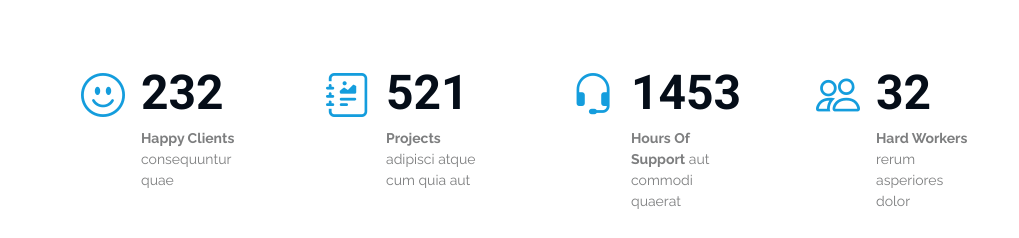
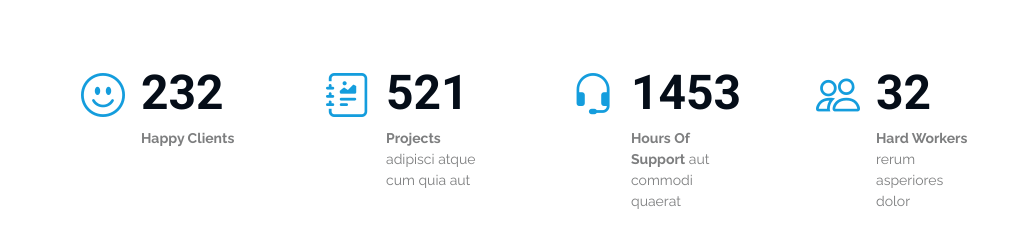
Before and after one commit to Maulana123676/Maulana123676.github.io, a plain HTML site: page index.html in a window 1280 px wide. Shown: the part 1600-1838 px from the top of the page, without its empty margins (261-1280 px from the left). Drawn offline with Linux system fonts and the light colour scheme.

Commit message:
Update index.html

```diff
--- a/index.html
+++ b/index.html
@@ -158,7 +158,7 @@
             <div class="stats-item">
               <i class="bi bi-emoji-smile"></i>
               <span data-purecounter-start="0" data-purecounter-end="232" data-purecounter-duration="1" class="purecounter"></span>
-              <p><strong>Happy Clients</strong> <span>consequuntur quae</span></p>
+              <p><strong>Happy Clients</strong> <span></span></p>
             </div>
           </div><!-- End Stats Item -->
 
```
